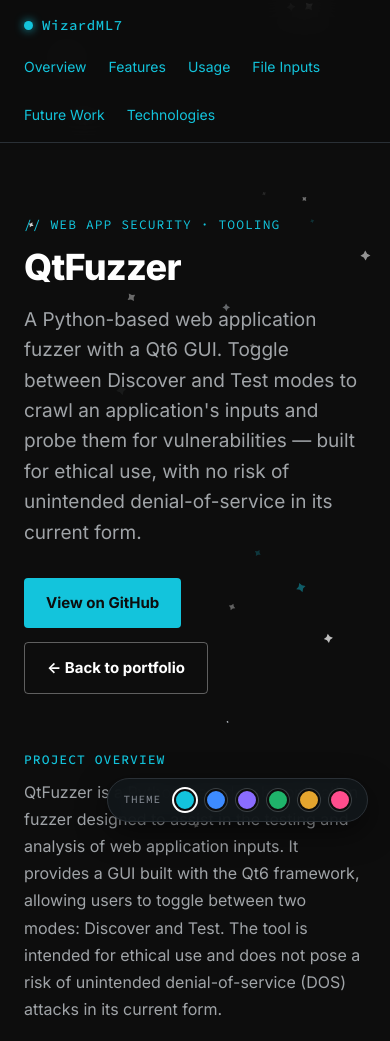
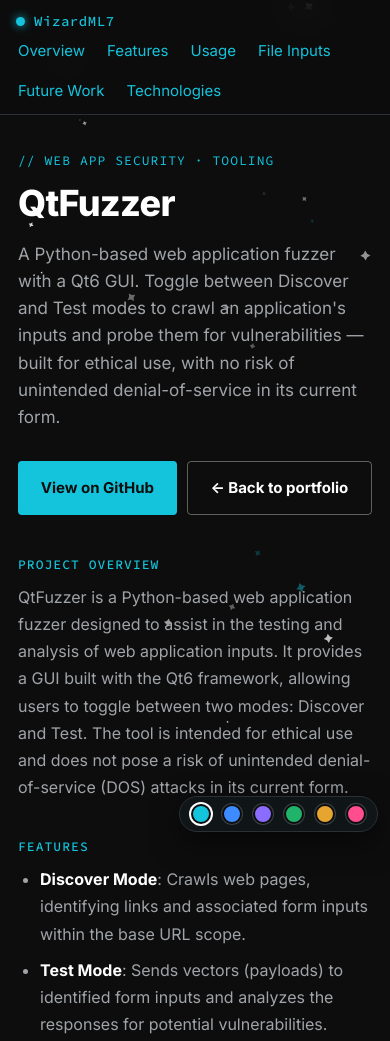
Before and after one commit to WizardML7/QtFuzzer, a plain HTML site: page index.html in a window 390 px wide. Shown: the top 1041 px of the page. Drawn offline with nearby package versions, Linux system fonts and the light colour scheme.

Commit message:
Update theme kit: mobile-responsive switcher + layout
Pull in the kit's mobile optimizations: the color switcher collapses to
a compact corner pill on phones (no overlap), nav links get roomier tap
targets and scroll if needed, hero/sections tighten, hero buttons go
full-width, and long content can't force horizontal scroll. Honors
prefers-reduced-motion. No change to this page's content.

```diff
--- a/wizard-theme.css
+++ b/wizard-theme.css
@@ -177,3 +177,46 @@ body.wz a.wz-btn-ghost:hover { color: var(--wz-fg); }
 }
 .wz-footer a { color: var(--wz-fg-dim); text-decoration: none; }
 .wz-footer a:hover { color: var(--accent); }
+
+/* ============================================================
+   Responsive — phones & small screens
+   The switcher's own mobile rules live in wizard-theme.js (injected),
+   so they also apply on the landing page (which loads only the JS).
+   ============================================================ */
+
+/* Never let a long word/URL push the layout wider than the screen */
+body.wz, .wz-prose p, .wz-prose li, .wz-hero .wz-lede { overflow-wrap: anywhere; word-break: break-word; }
+
+@media (max-width: 640px) {
+  .wz-nav {
+    padding: 10px 16px;
+    gap: 6px 16px;
+    justify-content: flex-start;
+    /* let the nav scroll with the page instead of eating vertical space when it wraps */
+    position: static;
+  }
+  /* roomier tap targets for the wrapped nav links (≈44px row height) */
+  .wz-nav-links { gap: 14px 18px; }
+  .wz-nav-links a { padding: 8px 2px; font-size: 15px; }
+
+  .wz-main { padding: 36px 18px 72px; }
+  .wz-hero { margin-bottom: 40px; }
+  .wz-hero .wz-lede { font-size: 17px; }
+  /* full-width, comfortably tall buttons that stack on narrow screens */
+  .wz-hero-actions { gap: 10px; }
+  .wz-hero-actions .wz-btn,
+  .wz-hero-actions .wz-btn-ghost { flex: 1 1 auto; justify-content: center; padding: 14px 18px; }
+
+  .wz-prose h2 { margin-top: 36px; }
+  .wz-prose h3 { font-size: 20px; }
+  .wz-prose pre { padding: 14px 14px; border-radius: 8px; }
+  .wz-prose pre code { font-size: 13px; }
+
+  .wz-footer { padding: 24px 18px 96px; } /* extra bottom room so the switcher pill never sits on the links */
+  .wz-section-card { padding: 22px 20px; }
+}
+
+/* Respect reduced-motion globally */
+@media (prefers-reduced-motion: reduce) {
+  body.wz a, .wz-nav-links a, .wz-btn, .wz-btn-ghost { transition: none; }
+}
--- a/wizard-theme.js
+++ b/wizard-theme.js
@@ -76,7 +76,16 @@
       '#wz-switcher .wz-row{display:flex;align-items:center;gap:9px;}' +
       '.wz-sw{width:22px;height:22px;border-radius:50%;cursor:pointer;padding:0;border:2px solid #0D0D0D;' +
         'box-shadow:0 0 0 1px #3a4044;transition:box-shadow .15s,transform .15s;}' +
-      '.wz-sw:hover{transform:scale(1.12);}';
+      '.wz-sw:hover{transform:scale(1.12);}' +
+      /* Mobile: compact pill, no THEME label, tighter so it never overlaps content */
+      '@media (max-width:640px){' +
+        '#wz-switcher{right:12px;bottom:12px;gap:0;padding:7px 11px;}' +
+        '#wz-switcher .wz-lbl{display:none;}' +
+        '#wz-switcher .wz-row{gap:11px;}' +    /* a touch more spacing between swatches for fingers */
+        '.wz-sw{width:20px;height:20px;}' +
+      '}' +
+      /* Respect reduced-motion: calm the swatch hover scale */
+      '@media (prefers-reduced-motion:reduce){.wz-sw:hover{transform:none;}}';
     var st = document.createElement('style');
     st.id = 'wz-theme-style';
     st.textContent = css;
```
